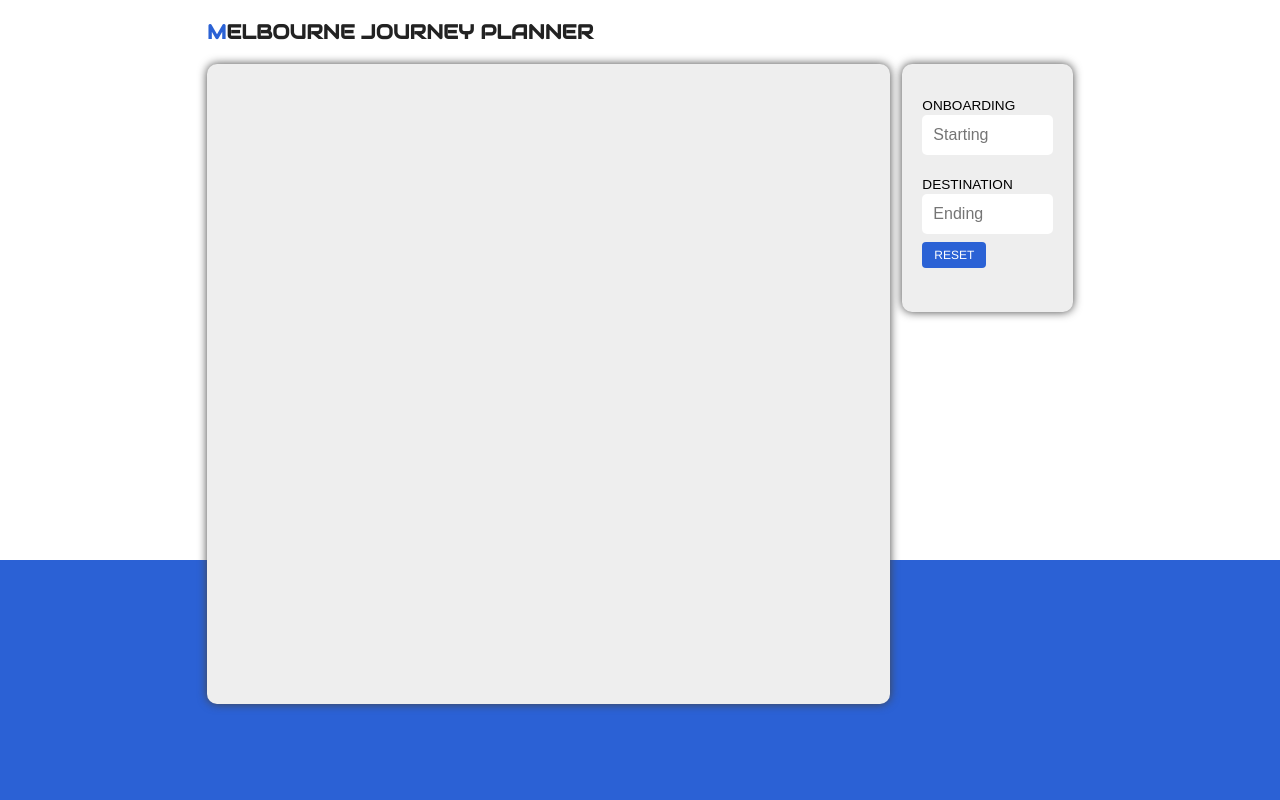
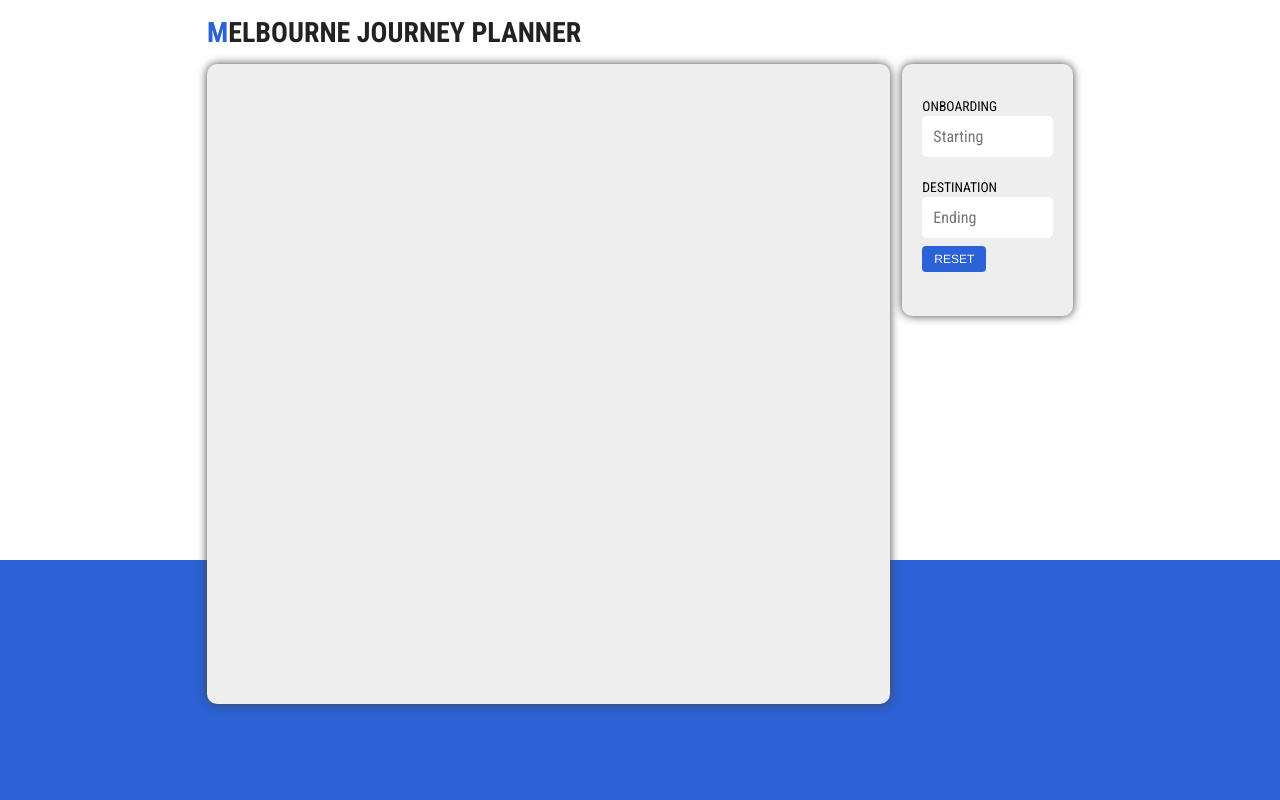
Before and after one commit to assemblr-io/train_routes, a plain HTML site: page index.html in a window 1280 px wide. Drawn offline with Linux system fonts and the light colour scheme; some packages are replaced by stand-ins of ours.

Commit message:
minor styling changes

```diff
--- a/index.html
+++ b/index.html
@@ -5,7 +5,7 @@
     <meta http-equiv="X-UA-Compatible" content="IE=edge" />
     <meta name="viewport" content="width=device-width, initial-scale=1.0" />
     <title>Document</title>
-    <link rel="stylesheet" href="./css.css" />
+    <link rel="stylesheet" href="./styles/css.css" />
     <link rel="preconnect" href="https://fonts.googleapis.com" />
     <link rel="preconnect" href="https://fonts.gstatic.com" crossorigin />
     <link
--- a/css.css
+++ b/styles/css.css
@@ -1,3 +1,5 @@
+@import url("https://fonts.googleapis.com/css2?family=Roboto+Condensed:ital,wght@0,300;0,400;0,700;1,700&family=Saira:wght@200&display=swap");
+
 :root {
   --size: 100vh;
 }
@@ -95,14 +97,13 @@ aside {
   border-radius: 10px;
   box-shadow: 0 0 10px #444;
   padding: 20px;
-  font-size: 1.2vw;
   z-index: 3;
 }
 
 header {
   grid-row: 1/2;
   grid-column: 1/3;
-  font-family: "Audiowide", cursive;
+  font-family: "Roboto Condensed", sans-serif;
   font-weight: 100;
   color: #222;
   margin: 0;
@@ -110,7 +111,7 @@ header {
 }
 
 header h1 {
-  font-size: max(2.5vh);
+  font-size: max(3.5vh);
 }
 
 footer {
@@ -144,6 +145,9 @@ input[type="text"] {
   background-color: #fff;
   width: 100%;
   border-radius: 5px;
+  font-family: "Roboto Condensed", sans-serif;
+  font-weight: 500;
+  color: ;
 }
 
 input[type="submit"] {
@@ -184,9 +188,10 @@ input[type="submit"] {
 
 .station-list h3 {
   font-size: clamp(1.5vh, 1.7vh, 2.2vh);
+  font-family: "Roboto Condensed", sans-serif;
   padding-bottom: 0;
   margin-bottom: 0.3vh;
-  font-weight: 300;
+  font-weight: 400;
 }
 
 .station-name {
@@ -194,10 +199,12 @@ input[type="submit"] {
   flex-direction: row;
   align-items: center;
   font-size: clamp(1.5vh, 1.8vh, 2.5vh);
+  font-family: "Roboto Condensed", sans-serif;
   padding: 0;
-  font-weight: 100;
+  font-weight: 500;
   height: 100%;
   line-height: 100%;
+  color: rgb(68, 68, 68);
 }
 
 .station-name div {
```
Also changed, not shown: 1 other file.
